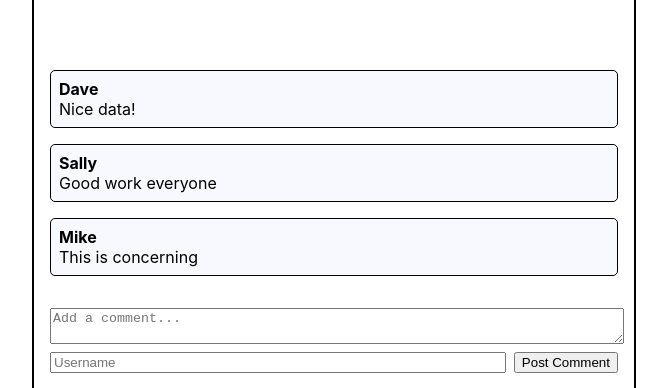
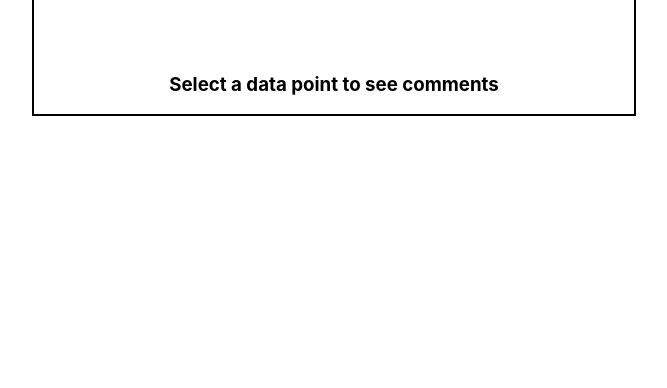
Before and after one commit to OwenTourlamain/comment-chart, a React (Create React App) app in the folder frontend/chart-comment-app/: page / in a window 1280 px wide. Shown: the part 510-898 px from the top of the page, without its empty margins (306-973 px from the left). After the commit the page ends 800 px from the top, so only its background shows below. Built offline with nearby package versions, Linux system fonts and the light colour scheme; the HTML template or start-up script is replaced by a standard one.

Commit message:
Show only selected datapoints comments. Progresses #1

```diff
--- a/frontend/chart-comment-app/src/App.tsx
+++ b/frontend/chart-comment-app/src/App.tsx
@@ -15,7 +15,7 @@ type Series = {
   data: DataPoint[]
 }
 
-type Comment = {
+type CommentType = {
   username: string,
   text: string,
   id: number,
@@ -42,7 +42,7 @@ function App() {
     return [series];
   }
 
-  function getComments(): Comment[] {
+  function getComments(): CommentType[] {
     return [
       {
         username: "Dave",
@@ -65,20 +65,31 @@ function App() {
     ]
   }
 
-  function addComment(username: string, text: string, datapoint: number): void {
+  function addComment(username: string, text: string): void {
     const id = Math.floor(Math.random() * 10000) + 1
-    const newComment = { username, text, id, datapoint }
+    const newComment = {
+      username: username,
+      text: text,
+      id: id,
+      datapoint: selectedID
+    }
+    console.log(newComment)
     setComments([...comments, newComment])
   }
 
-  const [data, setData] = useState<DataPoint | any>(getData())
-  const [comments, setComments] = useState<Comment | any>(getComments())
+  function selectDataPoint(id: number) {
+    setSelectedID(id)
+  }
+
+  const [data] = useState<DataPoint | any>(getData())
+  const [comments, setComments] = useState<CommentType | any>(getComments())
+  const [selectedID, setSelectedID] = useState(-1)
 
   return (
     <div className='container'>
       <Header />
-      <ChartBox data={data} />
-      <CommentBox comments={comments} selectedID={1} isSelected={true} onAddComment={addComment}
+      <ChartBox data={data} onClick={selectDataPoint}/>
+      <CommentBox comments={comments} selectedID={selectedID} onAddComment={addComment}
         />
     </div>
   );
--- a/frontend/chart-comment-app/src/components/AddComment.tsx
+++ b/frontend/chart-comment-app/src/components/AddComment.tsx
@@ -2,10 +2,9 @@ import { useState } from 'react'
 
 type Props = {
     onAddComment: Function;
-    selectedID: number;
 }
 
-const AddComment = ({ onAddComment, selectedID }: Props) => {
+const AddComment = ({ onAddComment }: Props) => {
 
     const [username, setUsername] = useState('');
     const [text, setText] = useState('');
@@ -18,7 +17,7 @@ const AddComment = ({ onAddComment, selectedID }: Props) => {
             return
         }
 
-        onAddComment(username, text, selectedID)
+        onAddComment(username, text)
 
         setUsername('')
         setText('')
--- a/frontend/chart-comment-app/src/components/ChartBox.tsx
+++ b/frontend/chart-comment-app/src/components/ChartBox.tsx
@@ -2,7 +2,8 @@ import React from 'react'
 import { AxisOptions, Chart } from 'react-charts'
 
 type Props = {
-    data: Series[]
+    data: Series[],
+    onClick: Function,
 }
 
 type Series = {
@@ -15,7 +16,7 @@ type DataPoint = {
     y: number,
   }
 
-const ChartBox = ({ data }: Props) => {
+const ChartBox = ({ data, onClick }: Props) => {
 
   const primaryAxis = React.useMemo(
     (): AxisOptions<DataPoint> => ({
@@ -40,6 +41,7 @@ const ChartBox = ({ data }: Props) => {
                 data,
                 primaryAxis,
                 secondaryAxes,
+                onClickDatum: (datum) => {onClick(datum?.index)},
             }}
         />
     </div>
--- a/frontend/chart-comment-app/src/components/CommentBox.tsx
+++ b/frontend/chart-comment-app/src/components/CommentBox.tsx
@@ -2,35 +2,34 @@ import AddComment from './AddComment'
 import Comment from './Comment'
 
 type Props = {
-    comments: Comment[],
-    isSelected: boolean,
+    comments: CommentType[],
     selectedID: number,
     onAddComment: Function,
 }
 
-type Comment = {
+type CommentType = {
     username: string,
     text: string,
     id: number,
-
+    datapoint: number
 }
 
-const CommentBox = ({ comments, selectedID, isSelected, onAddComment }: Props) => {
+const CommentBox = ({ comments, selectedID, onAddComment }: Props) => {
 
-    function renderComments(comments: Comment[]) {
+    function renderComments(comments: CommentType[]) {
         return (
             <>
-                {comments.map((comment) => (
+                {comments.filter((comment) => comment.datapoint === selectedID).map((comment) => (
                     <Comment key={comment.id} username={comment.username} text={comment.text}/>
                 ))}
-                <AddComment onAddComment={onAddComment} selectedID={selectedID}/>
+                <AddComment onAddComment={onAddComment}/>
             </>
         )
     }
 
     return (
         <div className="commentBox">
-            {isSelected ? // have we clicked on a data point?
+            {selectedID >= 0 ? // have we clicked on a data point?
                 renderComments(comments)
             :
                 <h3>Select a data point to see comments</h3>
```
Lines whose indentation alone changed are shown as unchanged.
